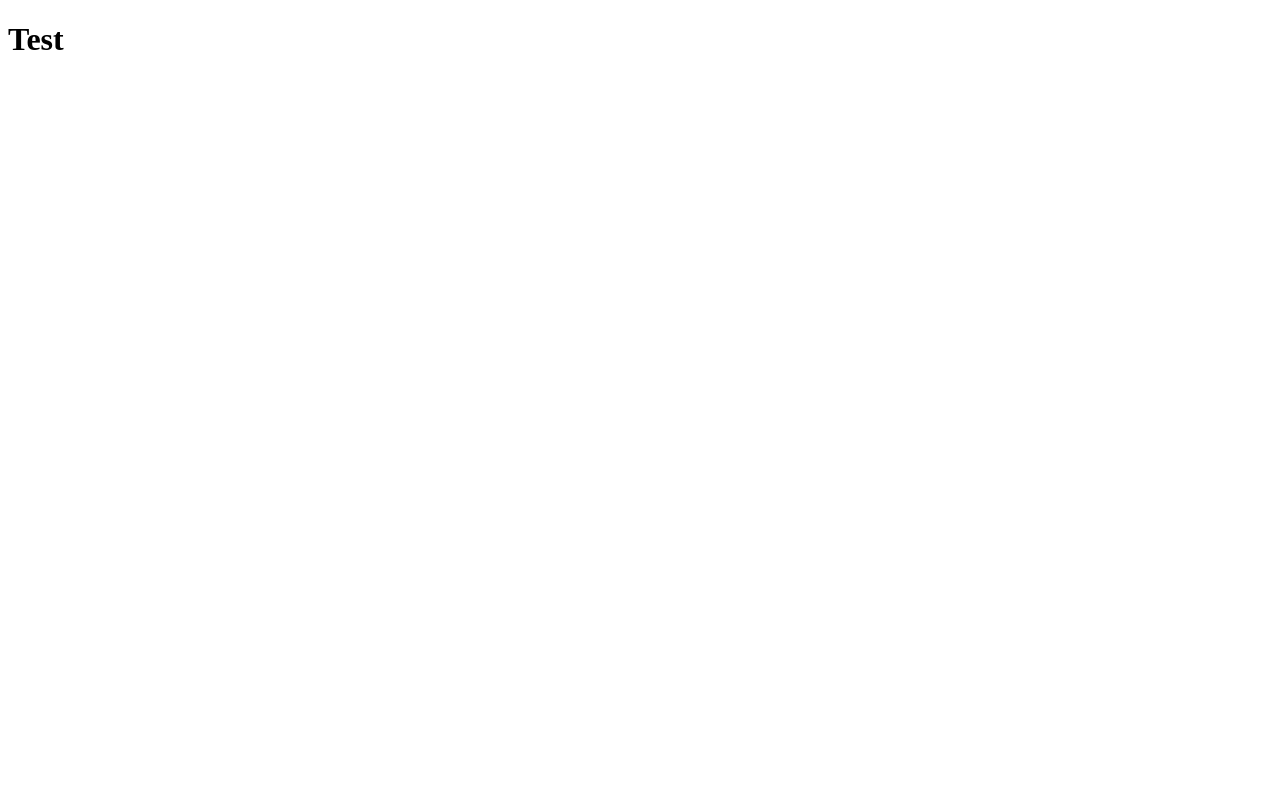
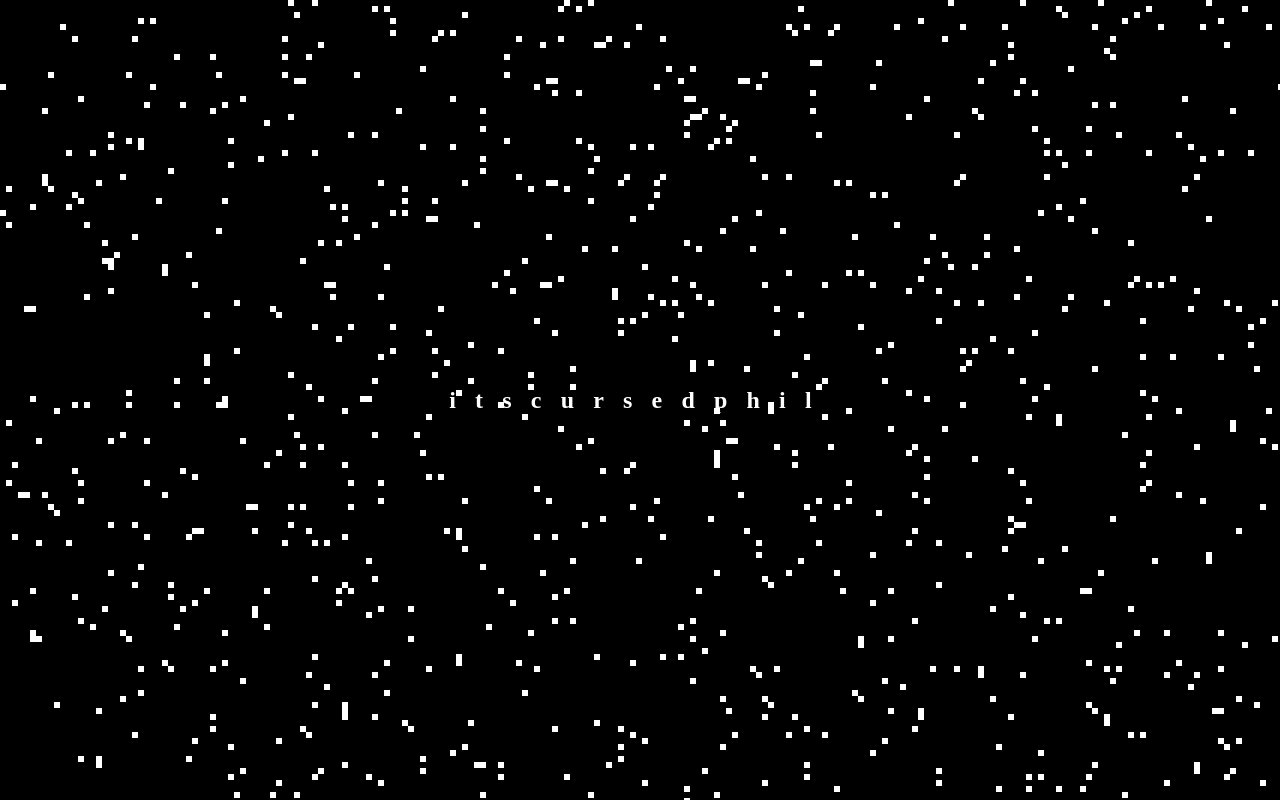
Before and after one commit to itscursedphil/itscursedphil.com, a Gatsby site: page / in a window 1280 px wide. Built offline with nearby package versions, Linux system fonts and the light colour scheme; Gatsby itself is replaced by a stand-in of ours; a web font is replaced by a local one.

Commit message:
Add first placeholder

```diff
--- /dev/null
+++ b/src/lib/canvas.ts
@@ -0,0 +1,38 @@
+export const initialize = (): CanvasRenderingContext2D => {
+  const canvas = document.getElementById("background") as HTMLCanvasElement;
+  canvas.width = window.innerWidth;
+  canvas.height = window.innerHeight;
+
+  const ctx = canvas.getContext("2d");
+
+  return ctx;
+};
+
+const drawRandomPixel = (ctx: CanvasRenderingContext2D) => {
+  const winWidth = window.innerWidth;
+  const winHeight = window.innerHeight;
+
+  const posX = Math.floor(Math.random() * (winWidth / 6)) * 6;
+  const posY = Math.floor(Math.random() * (winHeight / 6)) * 6;
+
+  const shade = Math.random() > 0.5 ? 255 : 0;
+
+  ctx.fillStyle = `rgb(${shade}, ${shade}, ${shade})`;
+  ctx.fillRect(posX, posY, 6, 6);
+};
+
+export const draw = (ctx: CanvasRenderingContext2D, init = false) => {
+  if (init) {
+    const predraw = Math.floor((window.innerWidth * window.innerHeight) / 800);
+
+    console.log(predraw);
+
+    for (var i = 0; i < predraw; i++) {
+      drawRandomPixel(ctx);
+    }
+  }
+
+  drawRandomPixel(ctx);
+
+  requestAnimationFrame(() => draw(ctx));
+};
--- a/src/pages/index.tsx
+++ b/src/pages/index.tsx
@@ -1,10 +1,84 @@
 import * as React from "react";
+import styled, { createGlobalStyle } from "styled-components";
+import { Helmet } from "react-helmet";
+
+import { initialize, draw } from "../lib/canvas";
+
+const GlobalStyle = createGlobalStyle`
+  * {
+    box-sizing: border-box;
+  }
+
+  html, body {
+    background-color: black;
+    /* color: rgba(255, 255, 255, .05); */
+    color: white;
+    font-family: 'Eczar', serif;
+    font-size: 16px;
+    height: 100%;
+    margin: 0;
+    padding: 0;
+  }
+`;
+
+const Container = styled.div`
+  position: absolute;
+  top: 0;
+  left: 0;
+  width: 100%;
+  height: 100%;
+  display: flex;
+  justify-content: center;
+  align-items: center;
+`;
+
+const Title = styled.h1`
+  text-align: center;
+  letter-spacing: 0.8em;
+  margin: 0;
+  padding: 0;
+  font-size: 1rem;
+  font-weight: 700;
+
+  @media only screen and (min-width: 600px) {
+    font-size: 1.5rem;
+  }
+`;
+
+const Canvas = styled.canvas`
+  position: absolute;
+  top: 0;
+  left: 0;
+  width: 100%;
+  height: 100%;
+`;
 
 const IndexPage = () => {
+  React.useEffect(() => {
+    const ctx = initialize();
+    draw(ctx, true);
+  }, []);
+
   return (
     <main>
-      <title>itscursedphil</title>
-      <h1>Test</h1>
+      <Helmet>
+        <link rel="preconnect" href="https://fonts.googleapis.com" />
+        <link
+          rel="preconnect"
+          href="https://fonts.gstatic.com"
+          crossOrigin="true"
+        />
+        <link
+          href="https://fonts.googleapis.com/css2?family=Eczar:wght@400;700&display=swap"
+          rel="stylesheet"
+        />
+        <title>itscursedphil</title>
+      </Helmet>
+      <GlobalStyle />
+      <Canvas id="background" />
+      <Container>
+        <Title>itscursedphil</Title>
+      </Container>
     </main>
   );
 };
```
